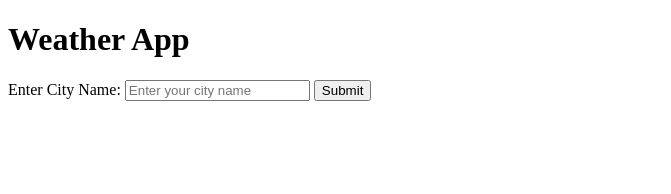
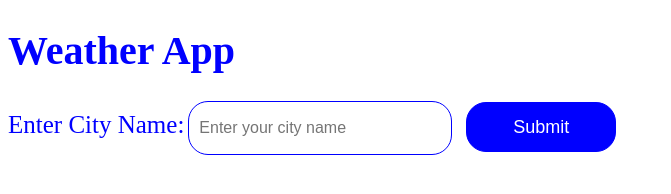
Before and after one commit to abaidjutt/weatherApp, a plain HTML site: page index.html in a window 1280 px wide. Shown: the whole page, without its empty margins (0-671 px from the left). Drawn offline with Linux system fonts and the light colour scheme.

Commit message:
css
style the weather app using css

```diff
--- a/index.html
+++ b/index.html
@@ -4,6 +4,40 @@
     <meta charset="UTF-8">
     <meta name="viewport" content="width=device-width, initial-scale=1.0">
     <title>weatherApp</title>
+    <style>
+        h1{
+            color: blue;
+            font-size: 40px;
+        }
+        label{
+            color: blue;
+            font-size: 25px;
+        }
+        input{
+            height: 50px;
+            width: 250px;
+            font-size: 16px;
+            border-radius: 20px;
+            border: 1px solid blue;
+            outline: none;
+            padding-left: 10px;
+        }
+        button{
+            height: 50px;
+            width: 150px;
+            background-color: blue;
+            color: white;
+            border-radius: 20px;
+            margin-left: 10px;
+            font-size: 18px;
+            border: 1px solid blue;
+        }
+        #weaterResult{
+           background-color: aqua;
+           color: white;
+           font-size: 40px;
+        }
+    </style>
 </head>
 <body>
     <h1>Weather App</h1>
```
Also changed, not shown: index.js (line endings or trailing spaces).
